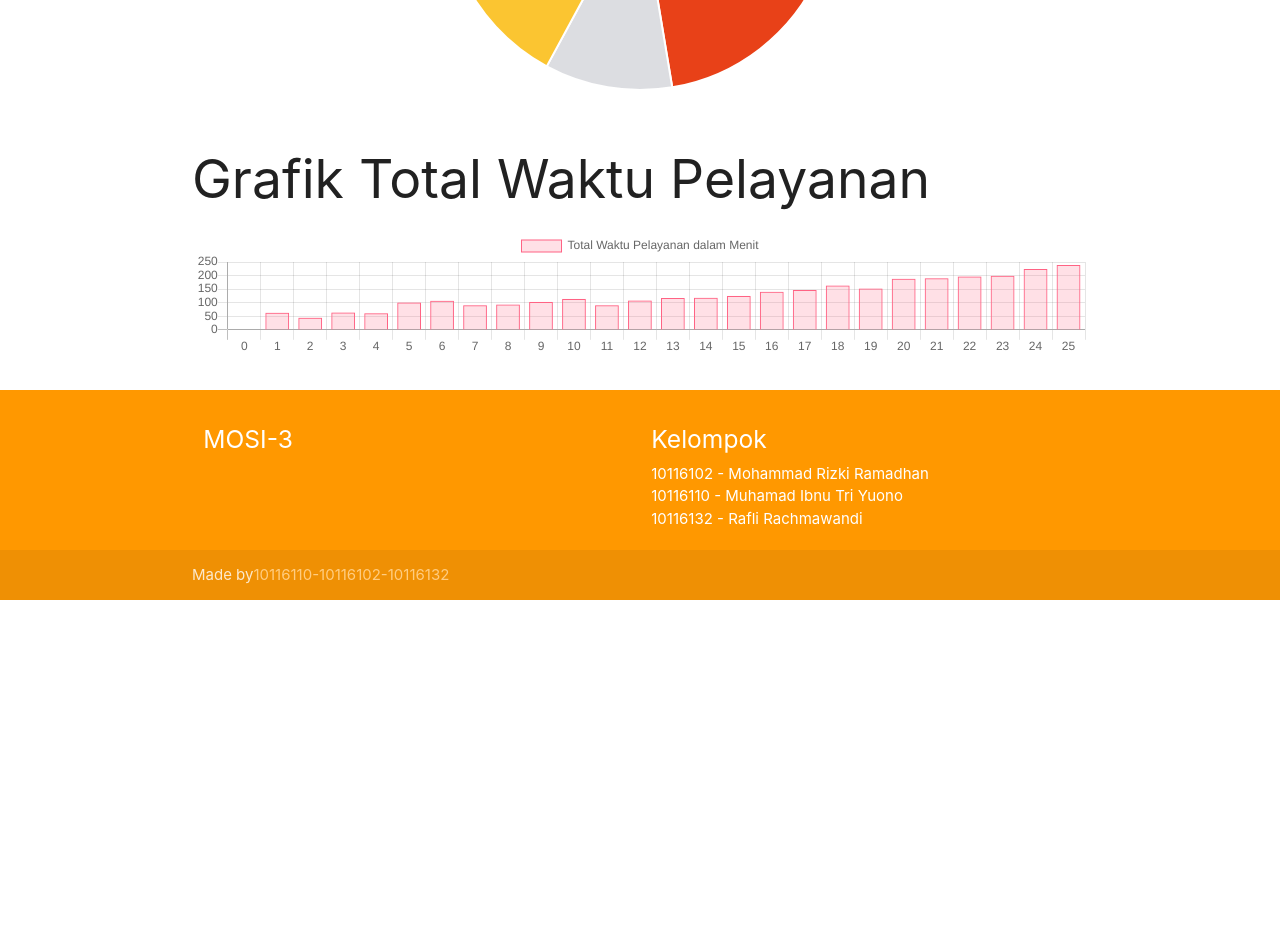
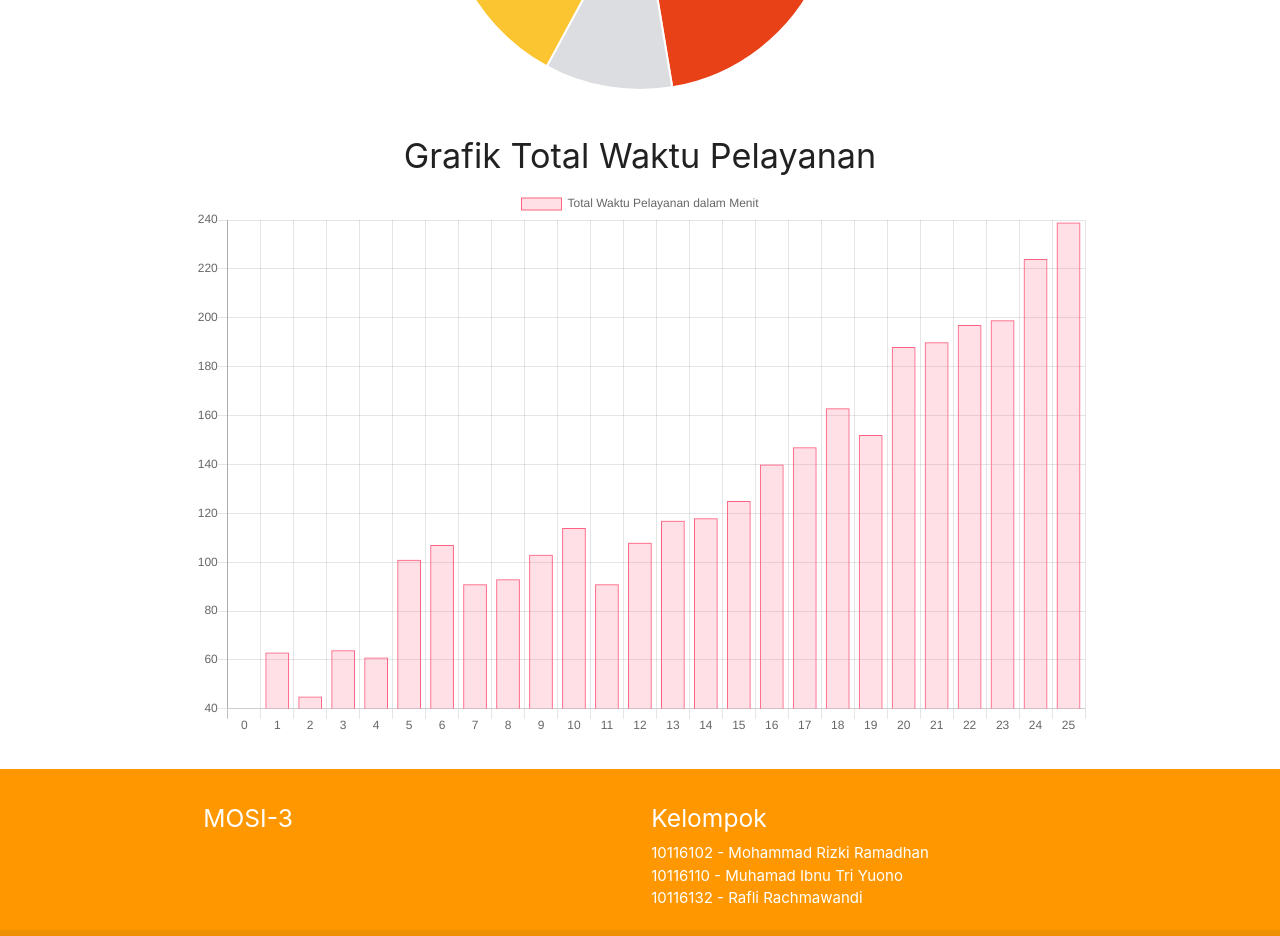
Before and after one commit to raflirach/mosi-antrian, a React (Create React App) app: page / in a window 1280 px wide. Shown: the part 10360-11296 px from the top of the page. Before the commit the page ends 10960 px from the top, so only its background shows below. Built offline with nearby package versions, Linux system fonts and the light colour scheme.

Commit message:
change title size

```diff
--- a/src/components/GrafikBar.js
+++ b/src/components/GrafikBar.js
@@ -1,5 +1,5 @@
-import React, { Component } from 'react';
-import { Bar } from 'react-chartjs-2';
+import React, { Component } from "react";
+import { Bar } from "react-chartjs-2";
 
 export default class GrafikBar extends Component {
   render() {
@@ -8,22 +8,22 @@ export default class GrafikBar extends Component {
       datasets: [
         {
           label: this.props.labelGraph,
-          backgroundColor: 'rgba(255,99,132,0.2)',
-          borderColor: 'rgba(255,99,132,1)',
+          backgroundColor: "rgba(255,99,132,0.2)",
+          borderColor: "rgba(255,99,132,1)",
           borderWidth: 1,
-          hoverBackgroundColor: 'rgba(255,99,132,0.4)',
-          hoverBorderColor: 'rgba(255,99,132,1)',
+          hoverBackgroundColor: "rgba(255,99,132,0.4)",
+          hoverBorderColor: "rgba(255,99,132,1)",
           data: this.props.dataArea
         }
       ]
     };
     return (
       <div>
-        <h2>{this.props.judul}</h2>
+        <h4 align="center">{this.props.judul}</h4>
         <Bar
           data={data}
           width={100}
-          height={50}
+          height={500}
           options={{
             maintainAspectRatio: false
           }}
```
